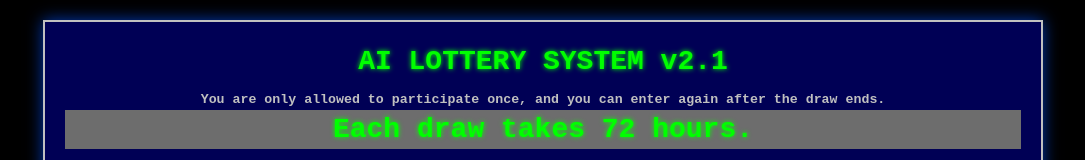
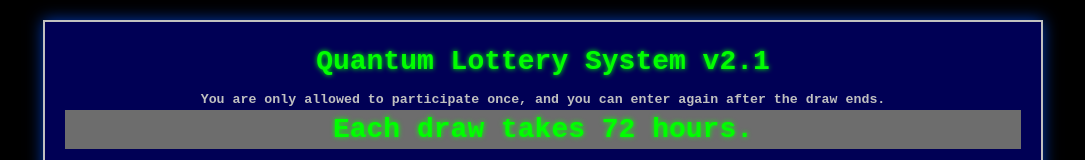
Before and after one commit to BlockchainLotteryAI/Quantum-Lottery-System, a plain HTML site: page index.html in a window 1280 px wide. Shown: the top 160 px of the page, without its empty margins (97-1182 px from the left). Drawn offline with Linux system fonts and the light colour scheme; no server answers.

Commit message:
Update index.html

```diff
--- a/index.html
+++ b/index.html
@@ -378,7 +378,7 @@
 <body>
     <div class="container">
         <div class="header">
-            <h1>AI LOTTERY SYSTEM v2.1</h1>
+            <h1>Quantum Lottery System v2.1</h1>
             <h5>You are only allowed to participate once, and you can enter again after the draw ends.</h5>
             <h1 style="background-color:rgb(109, 109, 109);">Each draw takes 72 hours.</h1>
             <div>Blockchain-Powered BTC/DASH Drawing</div>
```
